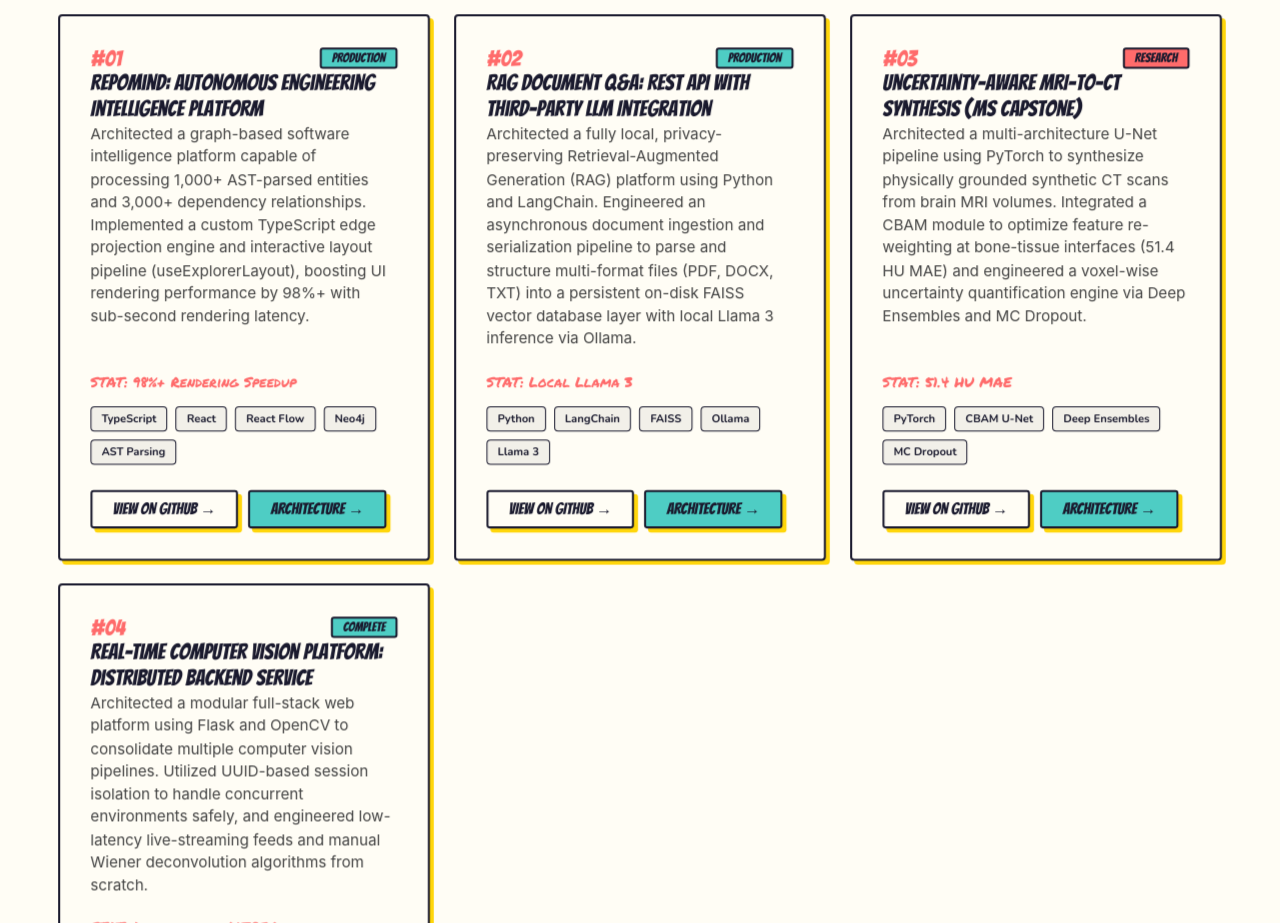
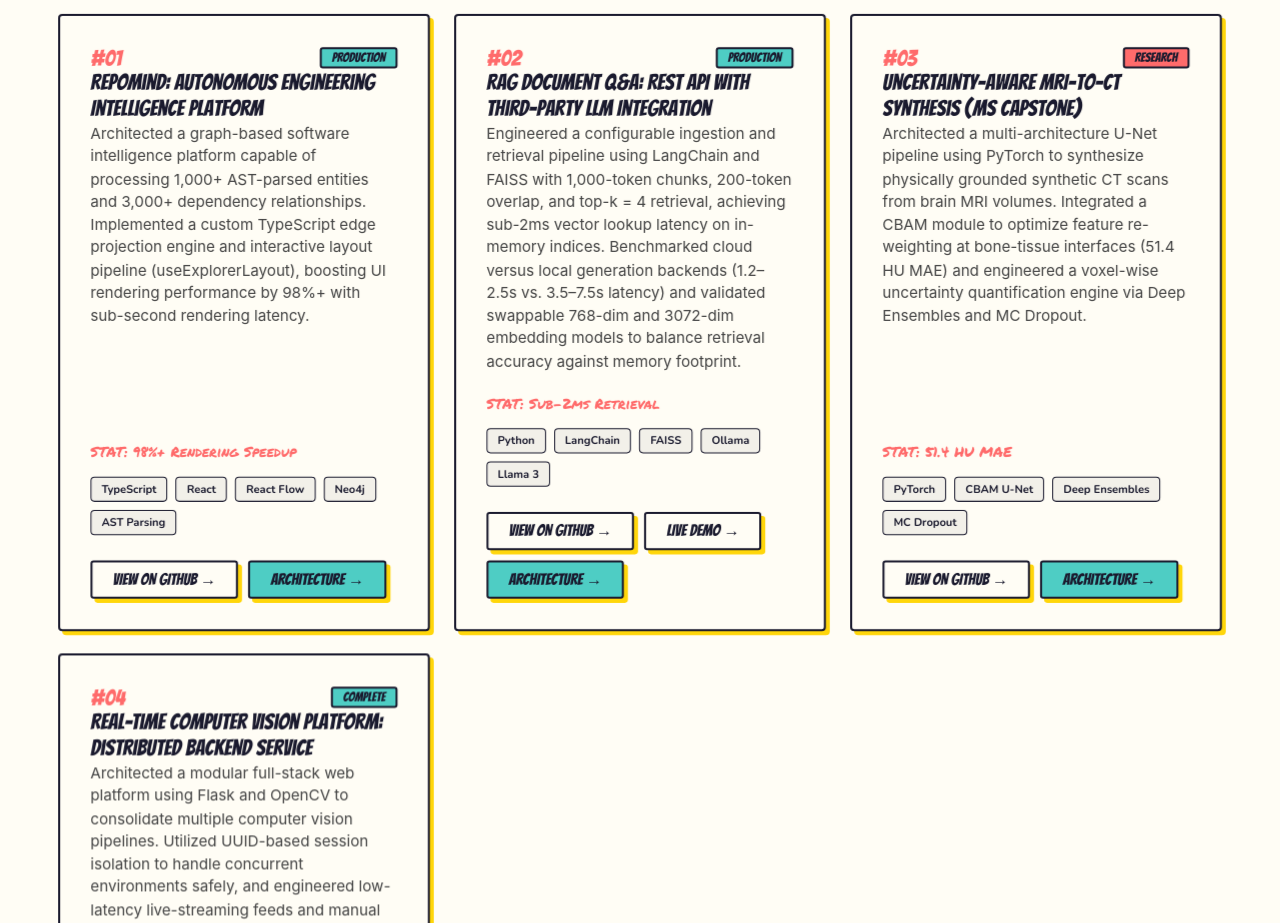
Before and after one commit to shriya-1603/ShriyaKotala_portfolio, a Next.js app: page / in a window 1280 px wide. Shown: the part 4160-5083 px from the top of the page. Built offline with nearby package versions, Linux system fonts and the light colour scheme.

Commit message:
Update RAG Q&A project info and add Streamlit demo link

```diff
--- a/src/app/portfolio.jsx
+++ b/src/app/portfolio.jsx
@@ -897,9 +897,10 @@ const projects = [
   {
     id: "02", title: "RAG Document Q&A: REST API with Third-Party LLM Integration",
     tags: ["Python", "LangChain", "FAISS", "Ollama", "Llama 3"],
-    description: "Architected a fully local, privacy-preserving Retrieval-Augmented Generation (RAG) platform using Python and LangChain. Engineered an asynchronous document ingestion and serialization pipeline to parse and structure multi-format files (PDF, DOCX, TXT) into a persistent on-disk FAISS vector database layer with local Llama 3 inference via Ollama.",
-    metric: "Local Llama 3", status: "PRODUCTION", statusColor: "var(--teal)",
+    description: "Engineered a configurable ingestion and retrieval pipeline using LangChain and FAISS with 1,000-token chunks, 200-token overlap, and top-k = 4 retrieval, achieving sub-2ms vector lookup latency on in-memory indices. Benchmarked cloud versus local generation backends (1.2–2.5s vs. 3.5–7.5s latency) and validated swappable 768-dim and 3072-dim embedding models to balance retrieval accuracy against memory footprint.",
+    metric: "Sub-2ms Retrieval", status: "PRODUCTION", statusColor: "var(--teal)",
     link: "https://github.com/shriya-1603/rag-qa-system",
+    demo: "https://rag-app-system.streamlit.app/",
     architecture: `Upload (PDF/DOCX/TXT) → Asynchronous Ingestion & Parsing
                                          ↓
     Semantic Chunking & Embedding → Persistent FAISS Vector DB
@@ -1480,6 +1481,9 @@ function ProjectCard({ p, i }) {
       <div className="project-tags">{p.tags.map(t=><span key={t} className="project-tag">{t}</span>)}</div>
       <div className="project-card-actions">
         <a className="project-link" href={p.link} target="_blank" rel="noreferrer">VIEW ON GITHUB →</a>
+        {p.demo && (
+          <a className="project-link" href={p.demo} target="_blank" rel="noreferrer">LIVE DEMO →</a>
+        )}
         {p.architecture && (
           <button
             className="project-link project-arch-btn"
```
